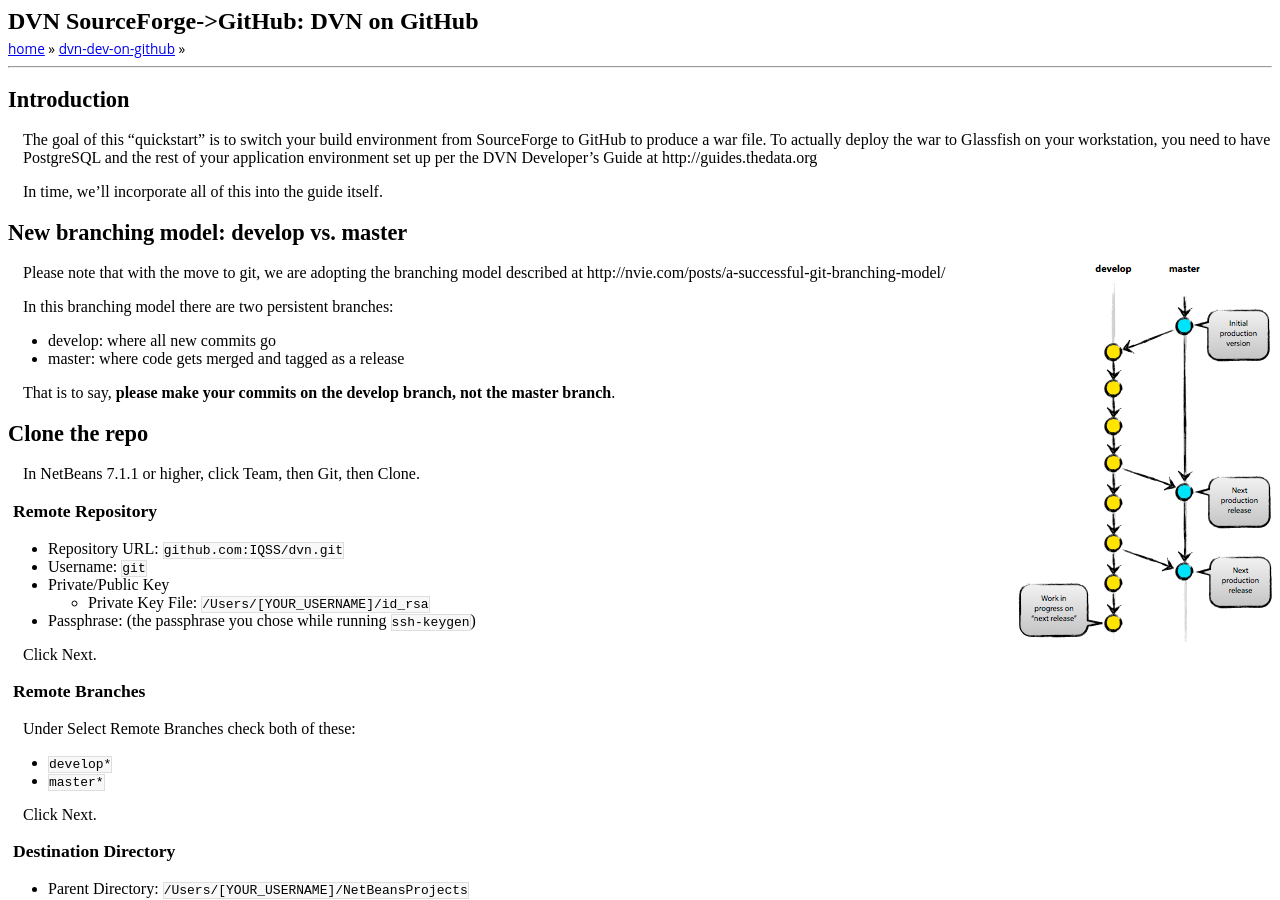
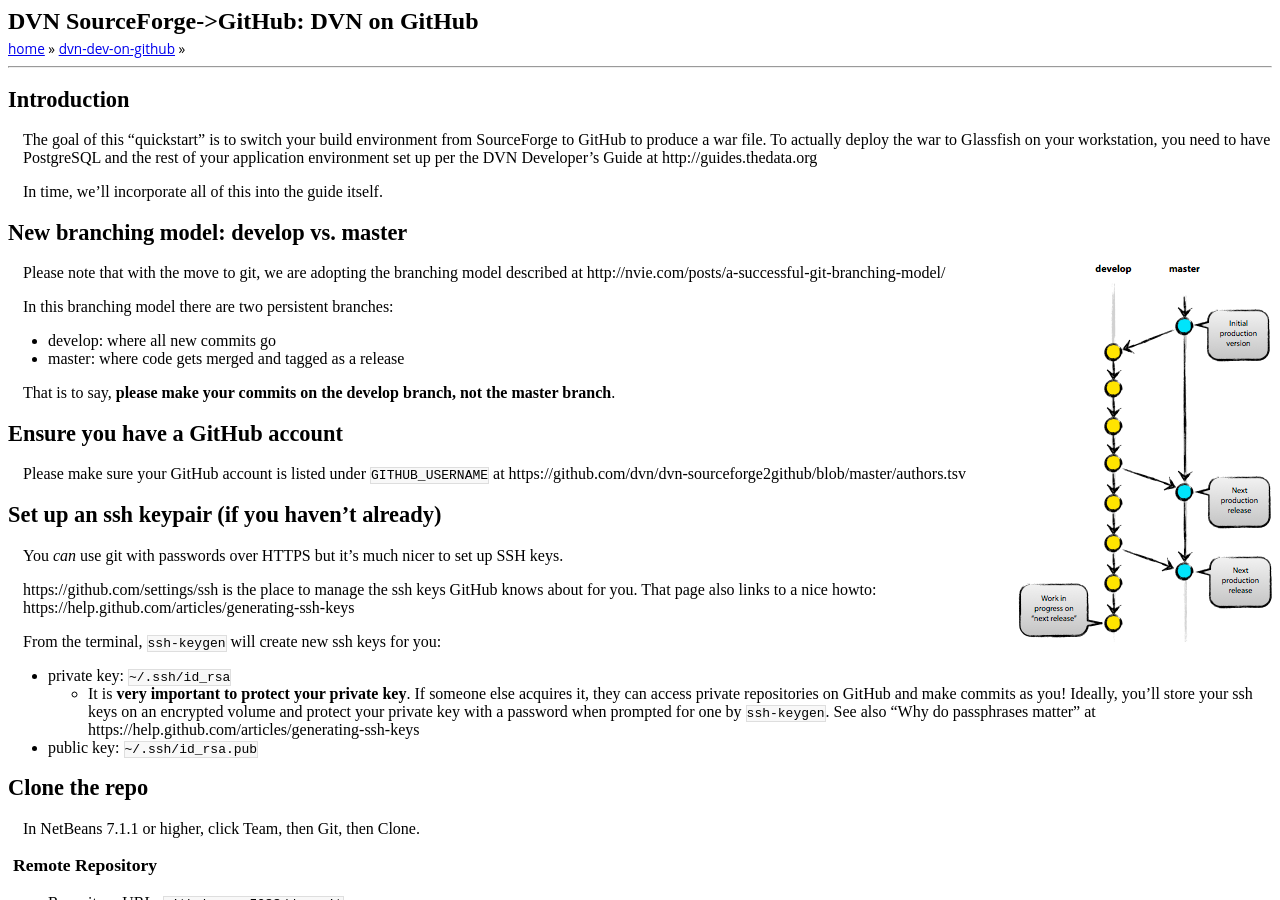
Before and after one commit to dvn/dvn-sourceforge2github, a Jekyll site: the page built from dvn-dev-on-github/quickstart/index.md, in a window 1280 px wide and 900 px high. Built offline with Jekyll 4.4.1, drawn with Linux system fonts in a browser that asks for light colours; Markdown is read by kramdown in place of the engine named in the settings; some of the changed text lies outside the part shown.

Commit message:
fix path to ssh key, include ssh key instructions

```diff
--- a/dvn-dev-on-github/quickstart/index.md
+++ b/dvn-dev-on-github/quickstart/index.md
@@ -21,6 +21,22 @@ In this branching model there are two persistent branches:
 
 That is to say, **please make your commits on the develop branch, not the master branch**.
 
+## Ensure you have a GitHub account
+
+Please make sure your GitHub account is listed under `GITHUB_USERNAME` at https://github.com/dvn/dvn-sourceforge2github/blob/master/authors.tsv
+
+## Set up an ssh keypair (if you haven't already)
+
+You *can* use git with passwords over HTTPS but it's much nicer to set up SSH keys.
+
+https://github.com/settings/ssh is the place to manage the ssh keys GitHub knows about for you. That page also links to a nice howto: https://help.github.com/articles/generating-ssh-keys
+
+From the terminal, `ssh-keygen` will create new ssh keys for you:
+
+- private key: `~/.ssh/id_rsa`
+    - It is **very important to protect your private key**. If someone else acquires it, they can access private repositories on GitHub and make commits as you! Ideally, you'll store your ssh keys on an encrypted volume and protect your private key with a password when prompted for one by `ssh-keygen`. See also "Why do passphrases matter" at https://help.github.com/articles/generating-ssh-keys
+- public key: `~/.ssh/id_rsa.pub`
+
 ## Clone the repo
 
 In NetBeans 7.1.1 or higher, click Team, then Git, then Clone.
@@ -30,7 +46,7 @@ In NetBeans 7.1.1 or higher, click Team, then Git, then Clone.
 - Repository URL: `github.com:IQSS/dvn.git`
 - Username: `git`
 - Private/Public Key
-    - Private Key File: `/Users/[YOUR_USERNAME]/id_rsa`
+    - Private Key File: `/Users/[YOUR_USERNAME]/.ssh/id_rsa`
 - Passphrase: (the passphrase you chose while running `ssh-keygen`)
 
 Click Next.
```
